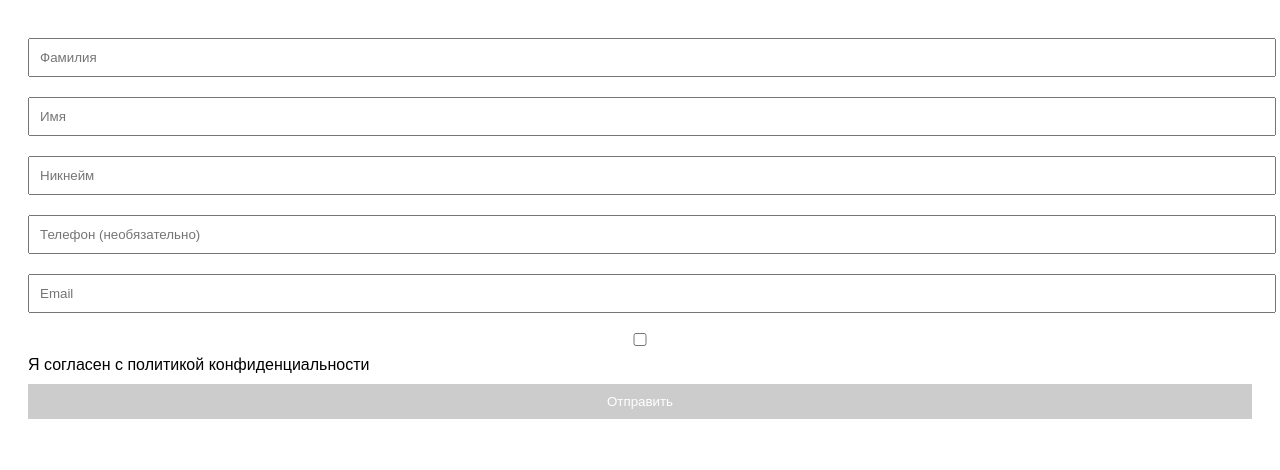
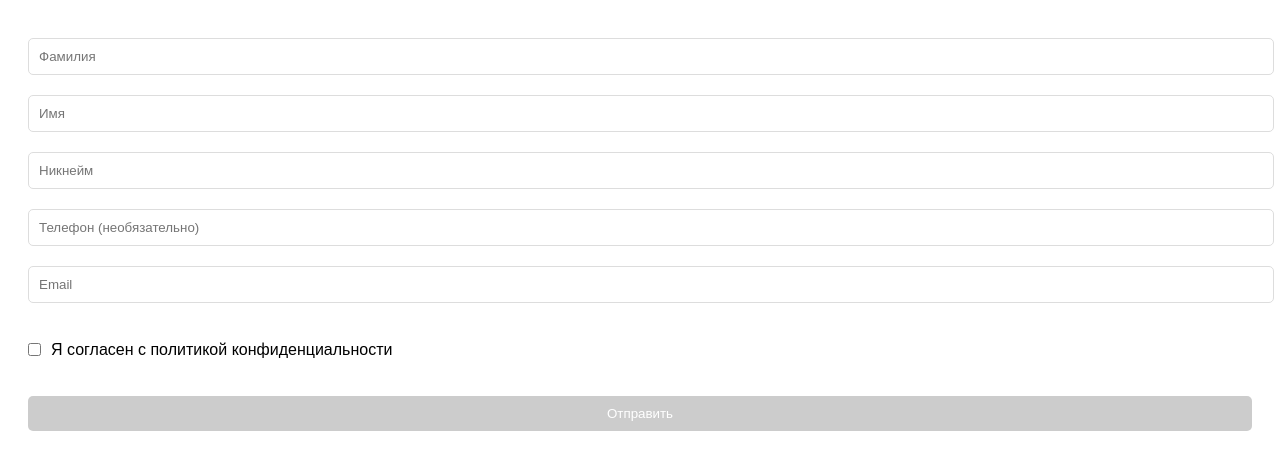
Before and after one commit to IlyaValgalla/telegram-webapp-form, a plain HTML site: page index.html in a window 1280 px wide. Drawn offline with Linux system fonts and the light colour scheme.

Commit message:
Update index.html

```diff
--- a/index.html
+++ b/index.html
@@ -5,10 +5,37 @@
     <meta charset="UTF-8">
     <script src="https://telegram.org/js/telegram-web-app.js"></script>
     <style>
-        body { font-family: Arial; padding: 20px; }
-        input, button { width: 100%; padding: 10px; margin: 10px 0; }
-        button { background: #0088cc; color: white; border: none; }
-        button:disabled { background: #ccc; }
+        body {
+            font-family: Arial;
+            padding: 20px;
+            max-width: 100%;
+            box-sizing: border-box;
+        }
+        input, button {
+            width: 100%;
+            padding: 10px;
+            margin: 10px 0;
+            border: 1px solid #ddd;
+            border-radius: 5px;
+        }
+        button {
+            background: #0088cc;
+            color: white;
+            border: none;
+        }
+        button:disabled {
+            background: #ccc;
+            cursor: not-allowed;
+        }
+        .checkbox-container {
+            display: flex;
+            align-items: center;
+            margin: 20px 0;
+        }
+        .checkbox-container input {
+            width: auto;
+            margin-right: 10px;
+        }
     </style>
 </head>
 <body>
@@ -18,9 +45,9 @@
     <input type="tel" placeholder="Телефон (необязательно)" id="phone">
     <input type="email" placeholder="Email" id="email" required>
 
-    <div>
+    <div class="checkbox-container">
         <input type="checkbox" id="policyAgree">
-        <label>Я согласен с политикой конфиденциальности</label>
+        <label for="policyAgree">Я согласен с политикой конфиденциальности</label>
     </div>
 
     <button id="submitBtn" disabled>Отправить</button>
```
